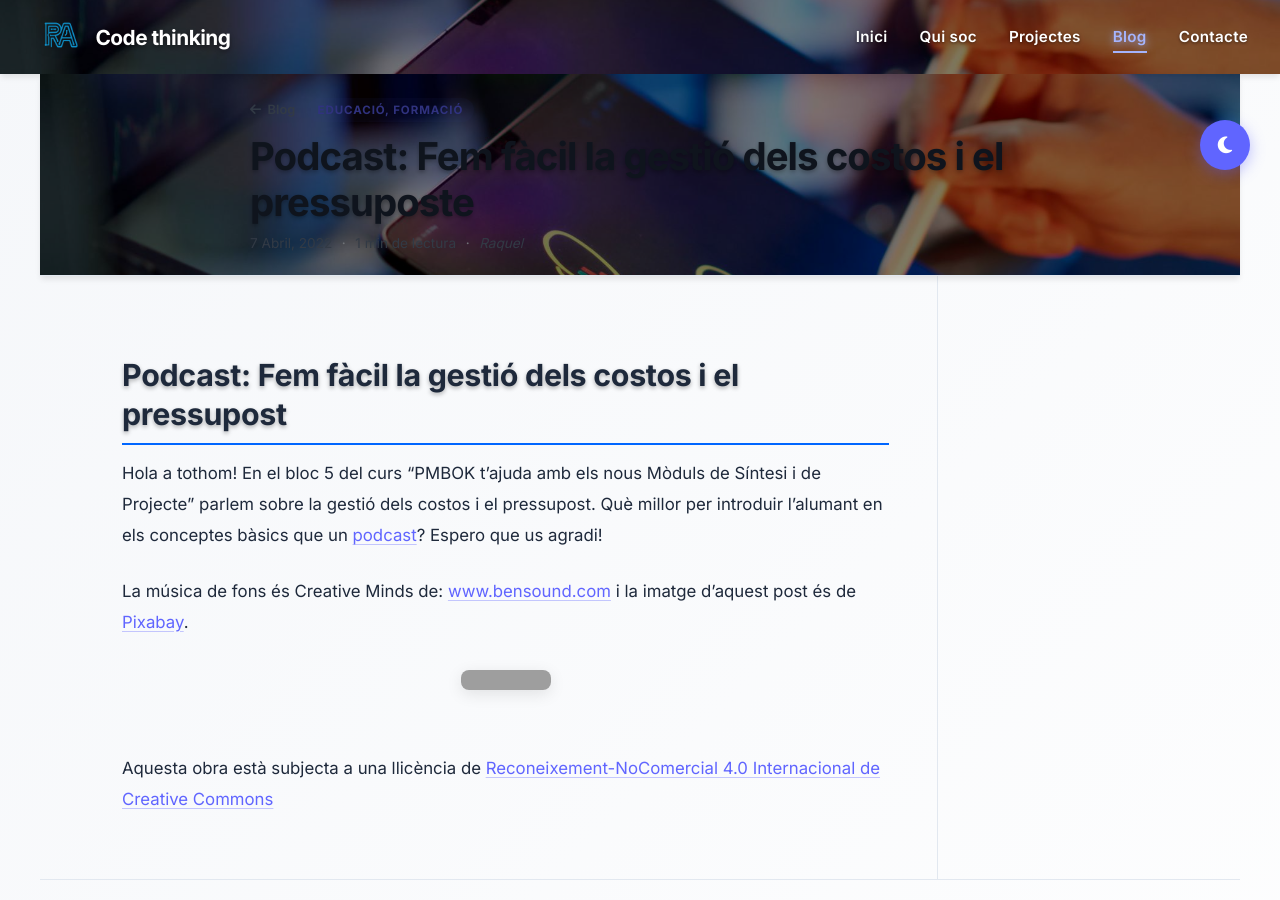
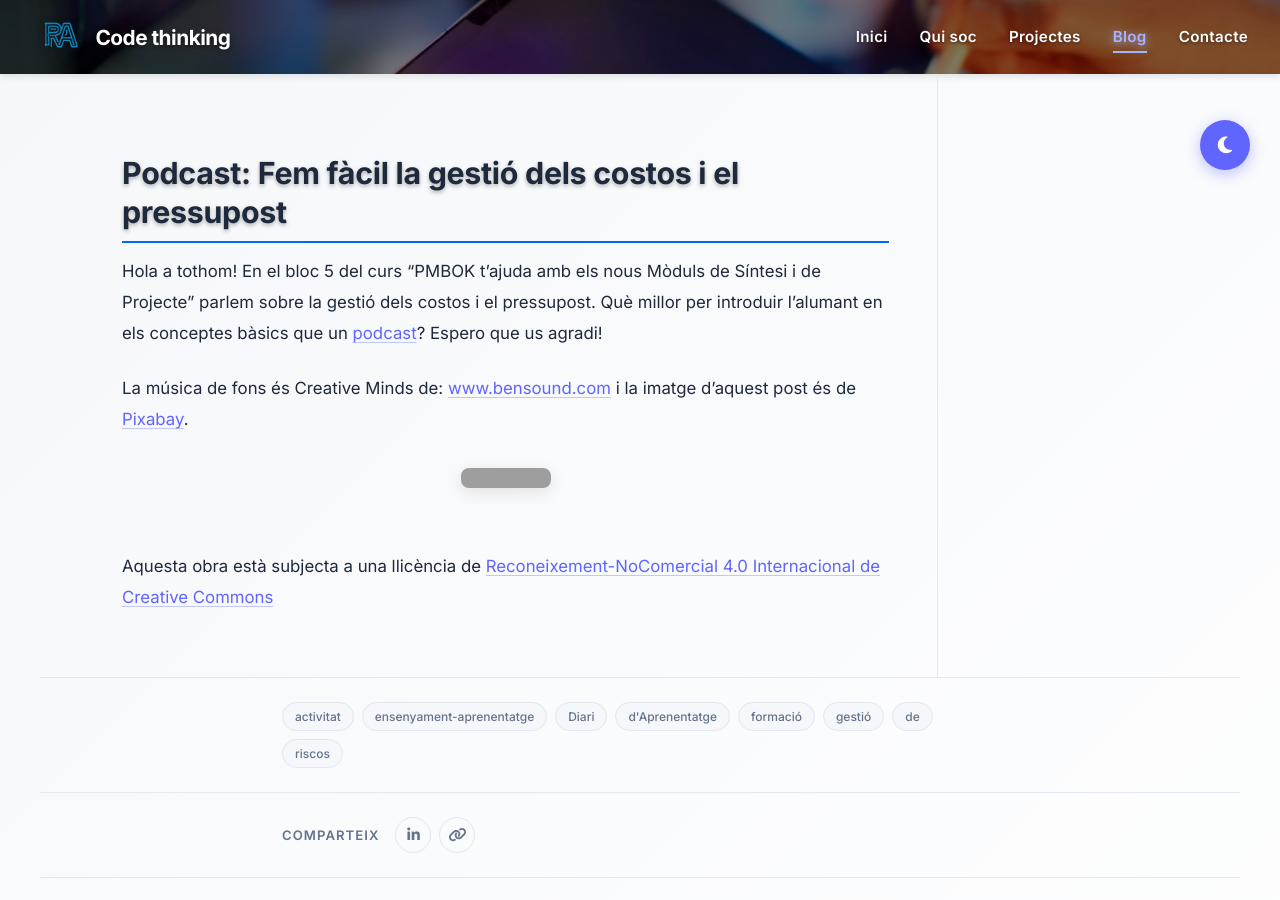
Before and after one commit to raquelalaman/raquelalaman.github.io, a Jekyll site: the page built from _posts/2022-03-26-podcastfemfacillagestiodelscostosielpressupost.md, in a window 1280 px wide and 900 px high. Built offline with Jekyll 4.4.1, drawn with Linux system fonts in a browser that asks for light colours; nearby versions of some CDN libraries; grey boxes are pictures that could not be loaded.

Commit message:
Update post.html

```diff
--- a/_layouts/post.html
+++ b/_layouts/post.html
@@ -85,51 +85,6 @@
 
     <main>
         <article class="post-article" itemscope itemtype="https://schema.org/BlogPosting">
-
-            <!-- IMATGE DE PORTADA -->
-            {% if page.image %}
-            <div class="post-cover" aria-hidden="true">
-                <img
-                    src="{{ page.image | relative_url }}"
-                    alt="{{ page.title }}"
-                    itemprop="image"
-                    loading="eager"
-                >
-            </div>
-            {% endif %}
-
-            <!-- CAPÇALERA DEL POST -->
-            <header class="post-article__header">
-                <div class="post-article__header-inner">
-
-                    <div class="post-article__meta">
-                        <a href="{{ '/blog.html' | relative_url }}" class="post-article__back">
-                            <i class="fas fa-arrow-left" aria-hidden="true"></i> Blog
-                        </a>
-                        <span class="post-article__category" itemprop="articleSection">
-                            {{ page.category | default: page.tags[0] | default: 'General' }}
-                        </span>
-                    </div>
-
-                    <h1 class="post-article__title" itemprop="headline">{{ page.title }}</h1>
-
-                    <div class="post-article__byline">
-                        <time
-                            class="post-article__date"
-                            datetime="{{ page.date | date_to_xmlschema }}"
-                            itemprop="datePublished"
-                            data-date="{{ page.date | date: '%Y-%m-%d' }}"
-                        ></time>
-                        <span class="post-article__sep" aria-hidden="true">·</span>
-                        <span class="post-article__reading-time" id="reading-time"></span>
-                        {% if page.author %}
-                        <span class="post-article__sep" aria-hidden="true">·</span>
-                        <span class="post-article__author" itemprop="author">{{ page.author }}</span>
-                        {% endif %}
-                    </div>
-
-                </div>
-            </header>
 
             <!-- COS: contingut + taula de continguts -->
             <div class="post-article__body">
```
